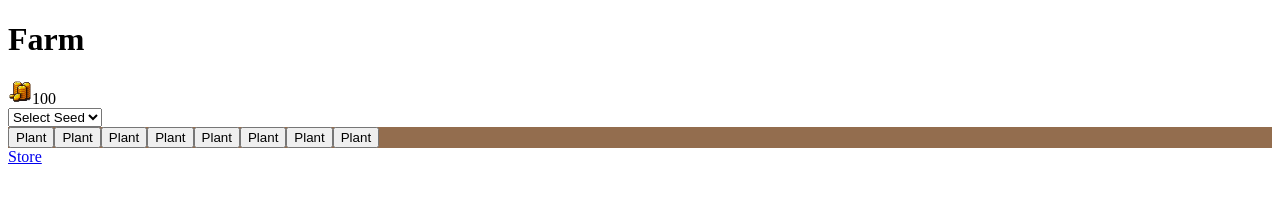
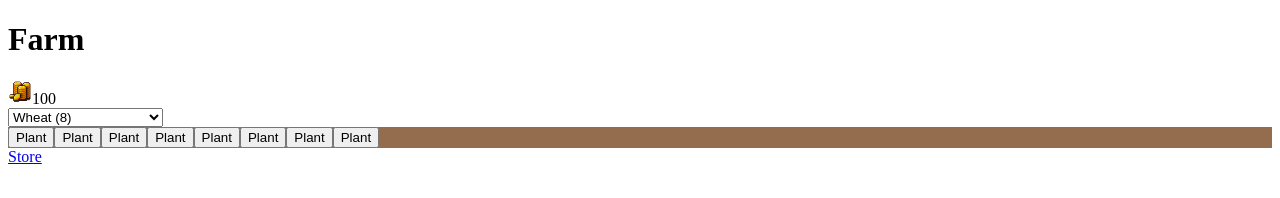
Before and after one commit to ethanmick/alpha-01, a Next.js app: page / in a window 1280 px wide. Shown: the top 198 px of the page. Built offline with nearby package versions, Linux system fonts and the light colour scheme.

Commit message:
Farming QoL improvements

```diff
--- a/pages/_app.tsx
+++ b/pages/_app.tsx
@@ -2,6 +2,7 @@ import { GameContext, GameState, ItemType, Seeds, useEngine } from 'game'
 import 'tailwindcss/tailwind.css'
 
 const initial: GameState = {
+  lastUpdate: new Date().getTime(),
   tick: 1000,
   money: 100,
   farm: {
--- a/pages/index.tsx
+++ b/pages/index.tsx
@@ -25,9 +25,13 @@ const Tile = ({ tile, i, plant, harvest }: TileProps) => {
 
   if (tile.seed && tile.seed.time < tile.seed.growingTime) {
     return (
-      <div className="border rounded h-24 text-center">
-        <div>{tile.seed.name}</div>
-        <div>{Math.round((tile.seed.growingTime - tile.seed.time) / 1000)}</div>
+      <div className="border rounded h-24 flex items-center justify-center">
+        <div className="text-center">
+          <div className="font-bold text-green-200">{tile.seed.name}</div>
+          <div className="text-xs text-gray-100">
+            {Math.round((tile.seed.growingTime - tile.seed.time) / 1000)}
+          </div>
+        </div>
       </div>
     )
   }
@@ -37,14 +41,21 @@ const Tile = ({ tile, i, plant, harvest }: TileProps) => {
       className="border rounded h-24 flex justify-center items-center"
       onClick={() => harvest(i)}
     >
-      Harvest {tile.seed.name}
+      <div>
+        <div className="font-bold text-green-200">{tile.seed.name}</div>
+        <div>Harvest</div>
+      </div>
     </button>
   )
 }
 
 const Plots = () => {
-  const [seed, setSeed] = useState<string>('')
   const { state, update } = useGame()
+  const defaultSeed =
+    state.inventory.find(
+      (stack) => stack.item.type === ItemType.Seed && stack.count > 0
+    )?.item.name ?? ''
+  const [seed, setSeed] = useState<string>(defaultSeed)
 
   const plant = (i: number) => {
     update((state: GameState) => {
@@ -57,6 +68,14 @@ const Plots = () => {
       stack.count -= 1
       const foundSeed = Seeds.find(({ name }) => name === stack.item.name)
       state.farm.tiles[i].seed = { ...clone(foundSeed), time: 0 }
+
+      if (stack.count === 0) {
+        const newSeed =
+          state.inventory.find(
+            (stack) => stack.item.type === ItemType.Seed && stack.count > 0
+          )?.item.name ?? ''
+        setSeed(newSeed)
+      }
     })
   }
 
@@ -86,13 +105,13 @@ const Plots = () => {
   return (
     <>
       <select
-        className="border rounded m-2"
+        className="p-1 border rounded m-2"
         value={seed}
         onChange={(e) => {
           setSeed(e.target.value)
         }}
       >
-        <option value="">Select Seed</option>
+        <option value="">Choose seeds to plant</option>
         {state.inventory
           .filter(
             (stack) => stack.item.type === ItemType.Seed && stack.count > 0
```
